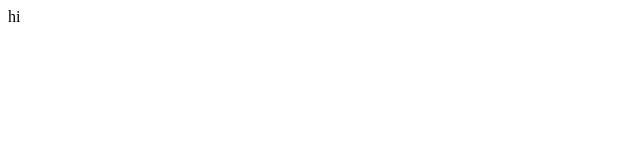
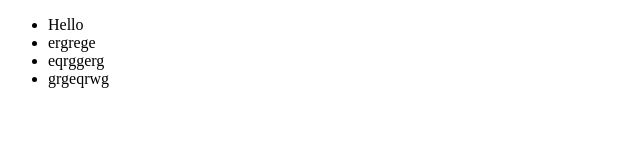
Before and after one commit to PrathamGupta17224/sample, a plain HTML site: page index.html in a window 1280 px wide. Shown: the whole page, without its empty margins (0-640 px from the left). Drawn offline with Linux system fonts and the light colour scheme.

Commit message:
Update index.html

```diff
--- a/index.html
+++ b/index.html
@@ -1,3 +1,16 @@
-<html>
-<p>hi</p>
+<!DOCTYPE html>
+<html lang="en">
+<head>
+    <meta charset="UTF-8">
+    <meta name="viewport" content="width=device-width, initial-scale=1.0">
+    <title>Document</title>
+</head>
+<body>
+    <ul>
+        <li>Hello</li>
+        <li>ergrege</li>
+        <li>eqrggerg</li>
+        <li>grgeqrwg</li>
+    </ul>
+</body>
 </html>
```
